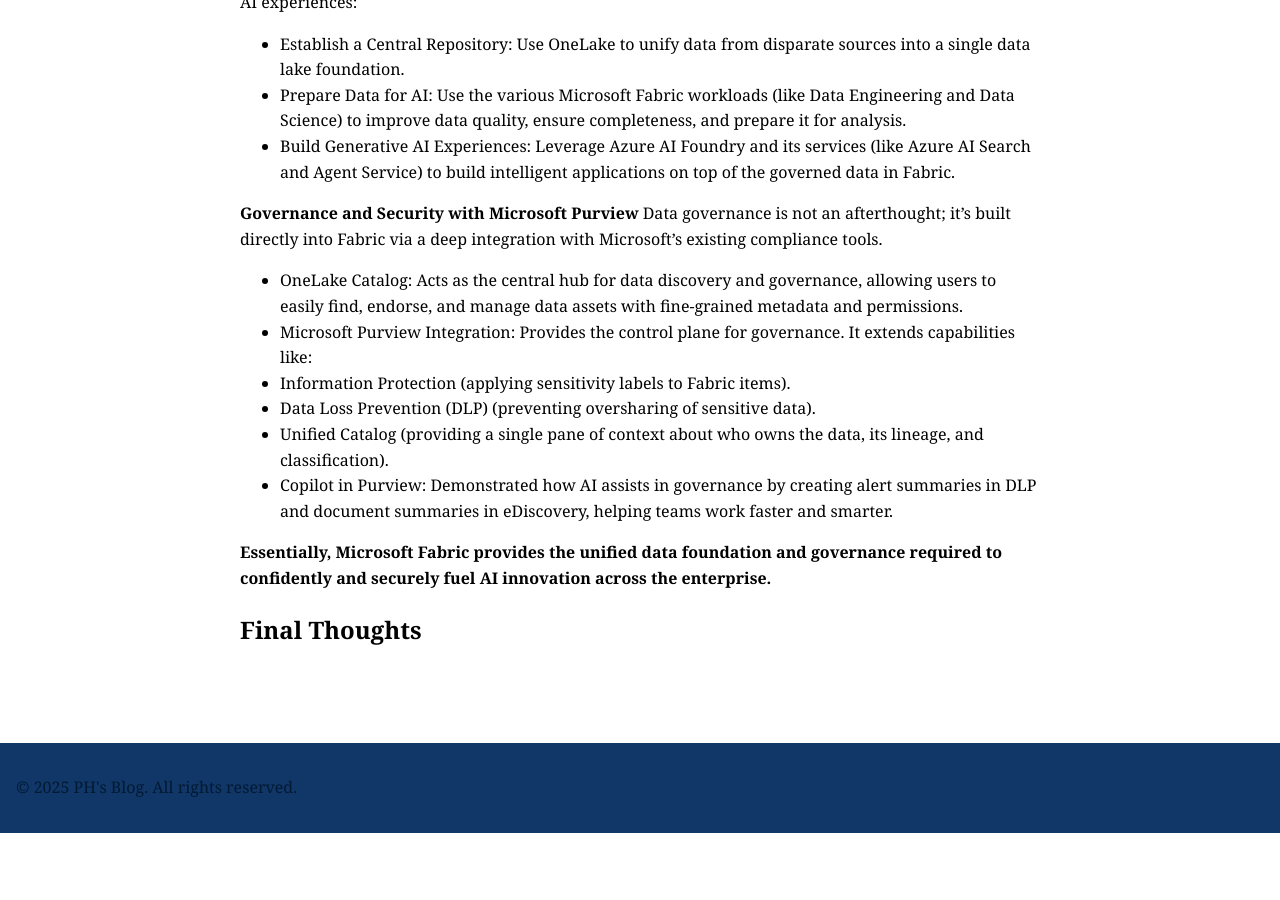
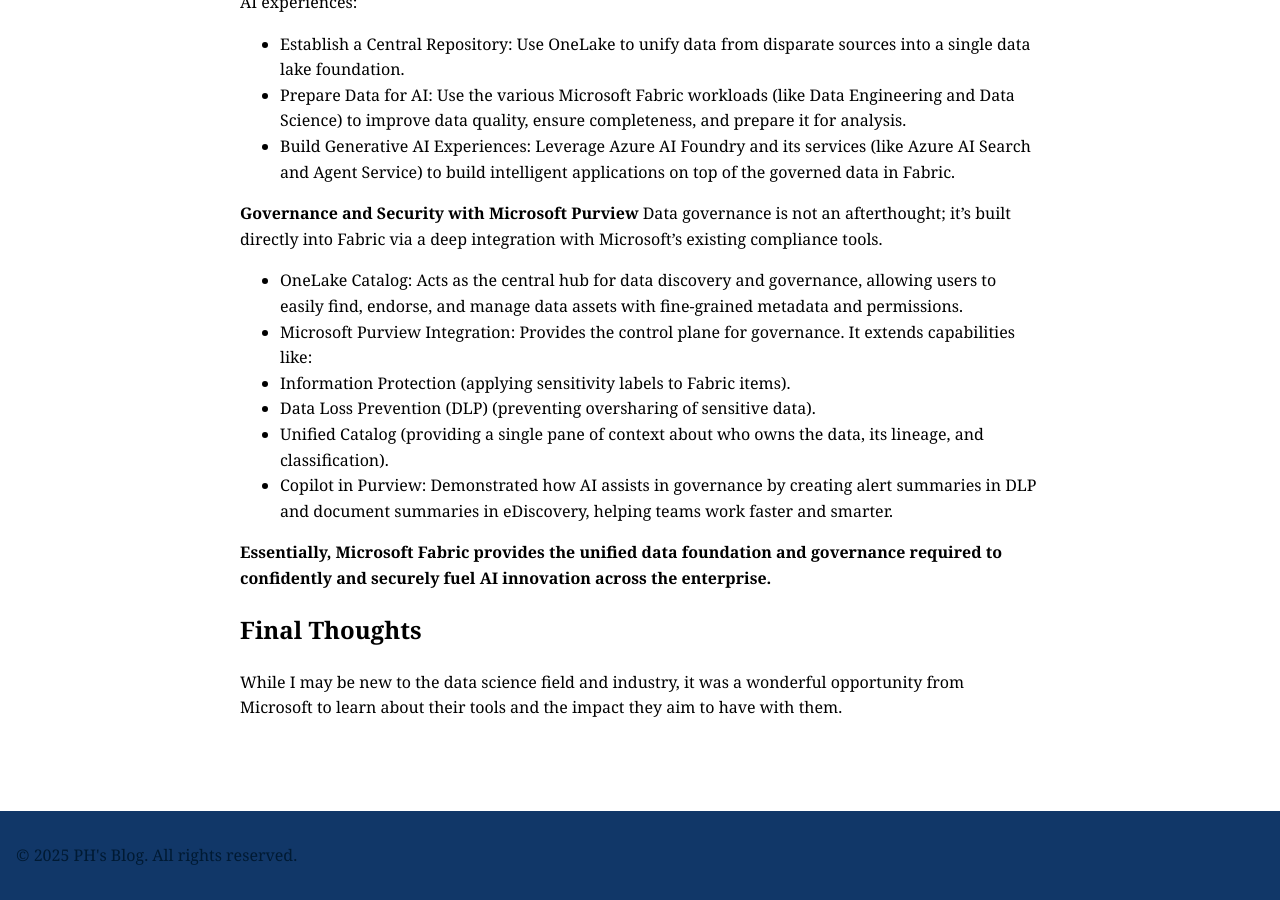
Before and after one commit to CaptainSapphire/PH-s-Blog, a Jekyll site: the page built from _posts/2025-11-05-Microsoft Tech Brief: Activate your Data for Innovation with Microsoft Fabric.md, in a window 1280 px wide and 900 px high, scrolled down 4745 px. Built offline with Jekyll 4.4.1, drawn with Linux system fonts in a browser that asks for light colours; before the commit the page ends 5578 px from its top, so only the background shows below that.

Commit message:
Update 2025-11-05-Microsoft Tech Brief: Activate your Data for Innovation with Microsoft Fabric.md

```diff
--- a/_posts/2025-11-05-Microsoft Tech Brief: Activate your Data for Innovation with Microsoft Fabric.md
+++ b/_posts/2025-11-05-Microsoft Tech Brief: Activate your Data for Innovation with Microsoft Fabric.md
@@ -94,3 +94,4 @@
 
 
 ## Final Thoughts
+While I may be new to the data science field and industry, it was a wonderful opportunity from Microsoft to learn about their tools and the impact they aim to have with them.
```
